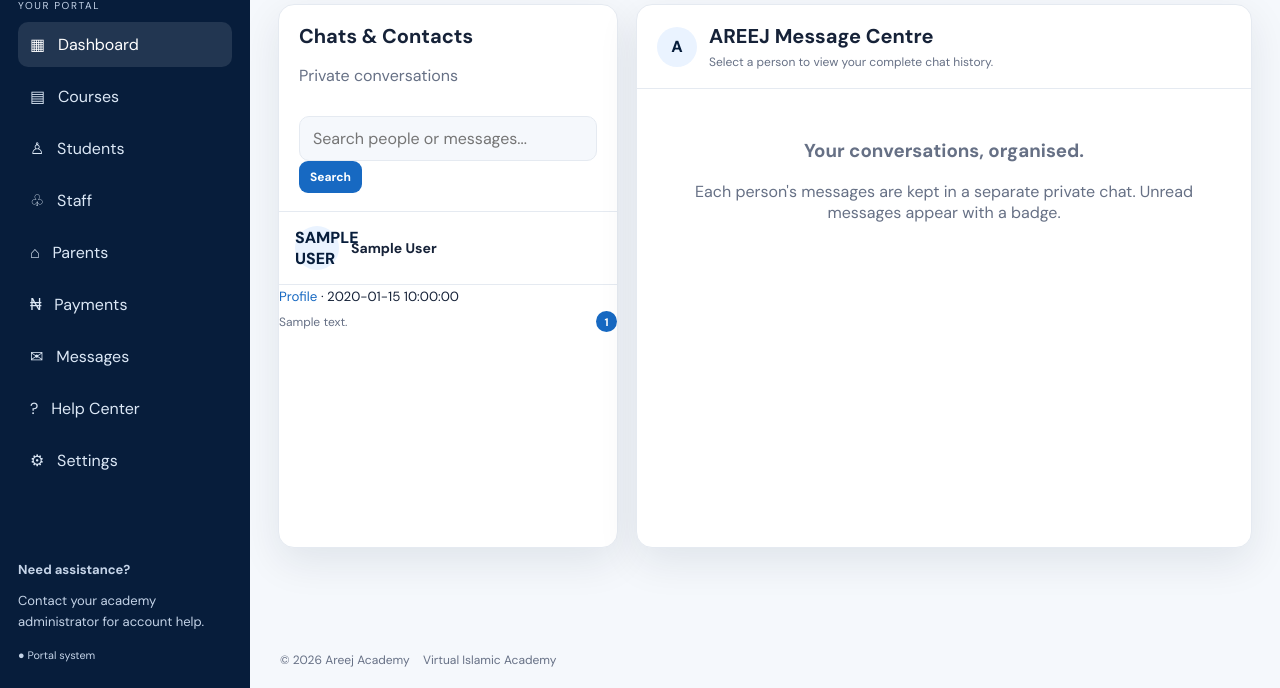
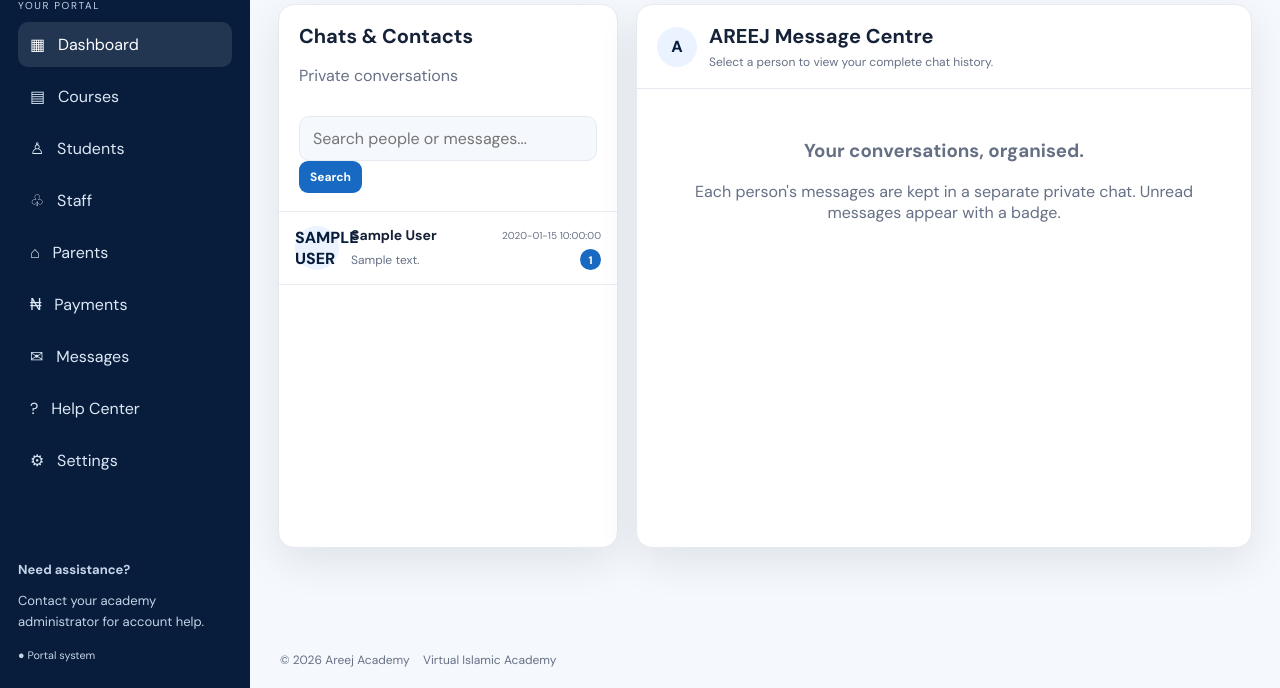
Before and after one commit to fadilu439/areej-virtual-islamic-academy, a Flask app: template templates/messages.html in a window 1280 px wide. Shown: the part 112-800 px from the top of the page. Run offline with Flask 3, Linux system fonts and the light colour scheme; the template is opened without the code that fills it: most values are stand-ins (such as "Sample title", 1, 10 or a date in 2020).

Commit message:
Avoid nested links in message contact list

```diff
--- a/templates/messages.html
+++ b/templates/messages.html
@@ -9,7 +9,7 @@
       {% for person in contacts %}
       <a class="chat-contact" href="{{ url_for('message_conversation', contact_id=person.id) }}" data-search="{{ (person.display_name ~ ' ' ~ person.role ~ ' ' ~ person.last_message)|lower }}">
         {% if person.profile_picture %}<img class="chat-avatar avatar-photo" src="{{ url_for('profile_avatar', user_id=person.id) }}" alt="{{ person.display_name }}">{% else %}<span class="chat-avatar">{{ person.display_name[0]|upper }}</span>{% endif %}<span class="chat-contact-copy">
-          <span class="chat-contact-top"><strong>{{ person.display_name }}</strong><small><a href="{{ url_for('public_profile', user_id=person.id) }}" onclick="event.stopPropagation()">Profile</a> · {{ person.last_created_at if person.last_created_at else '' }}</small></span>
+          <span class="chat-contact-top"><strong>{{ person.display_name }}</strong><small>{{ person.last_created_at if person.last_created_at else '' }}</small></span>
           <span class="chat-contact-bottom"><span class="chat-preview">{{ person.last_message }}</span>{% if person.unread_count %}<span class="unread-pill">{{ person.unread_count }}</span>{% endif %}</span>
         </span>
       </a>
```
